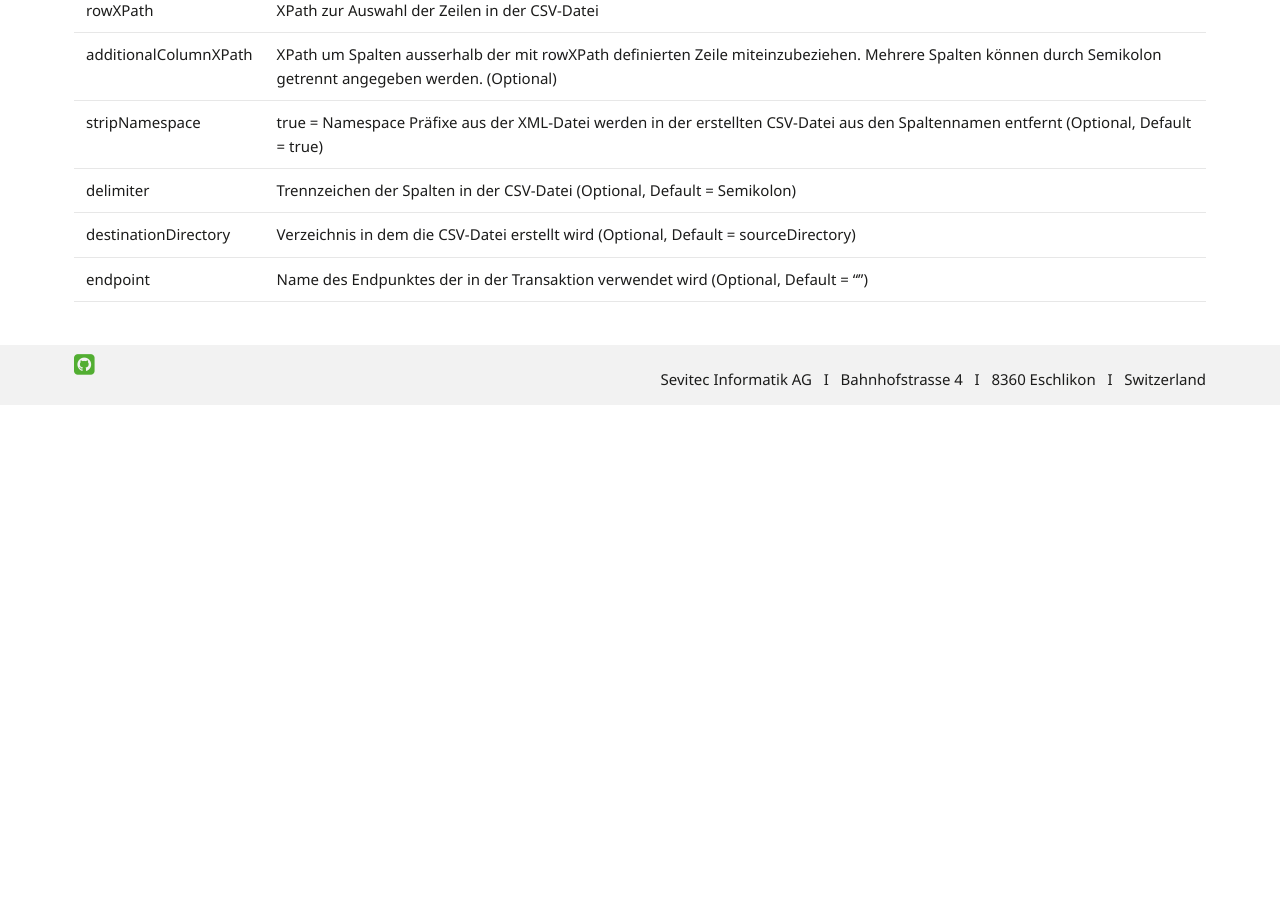
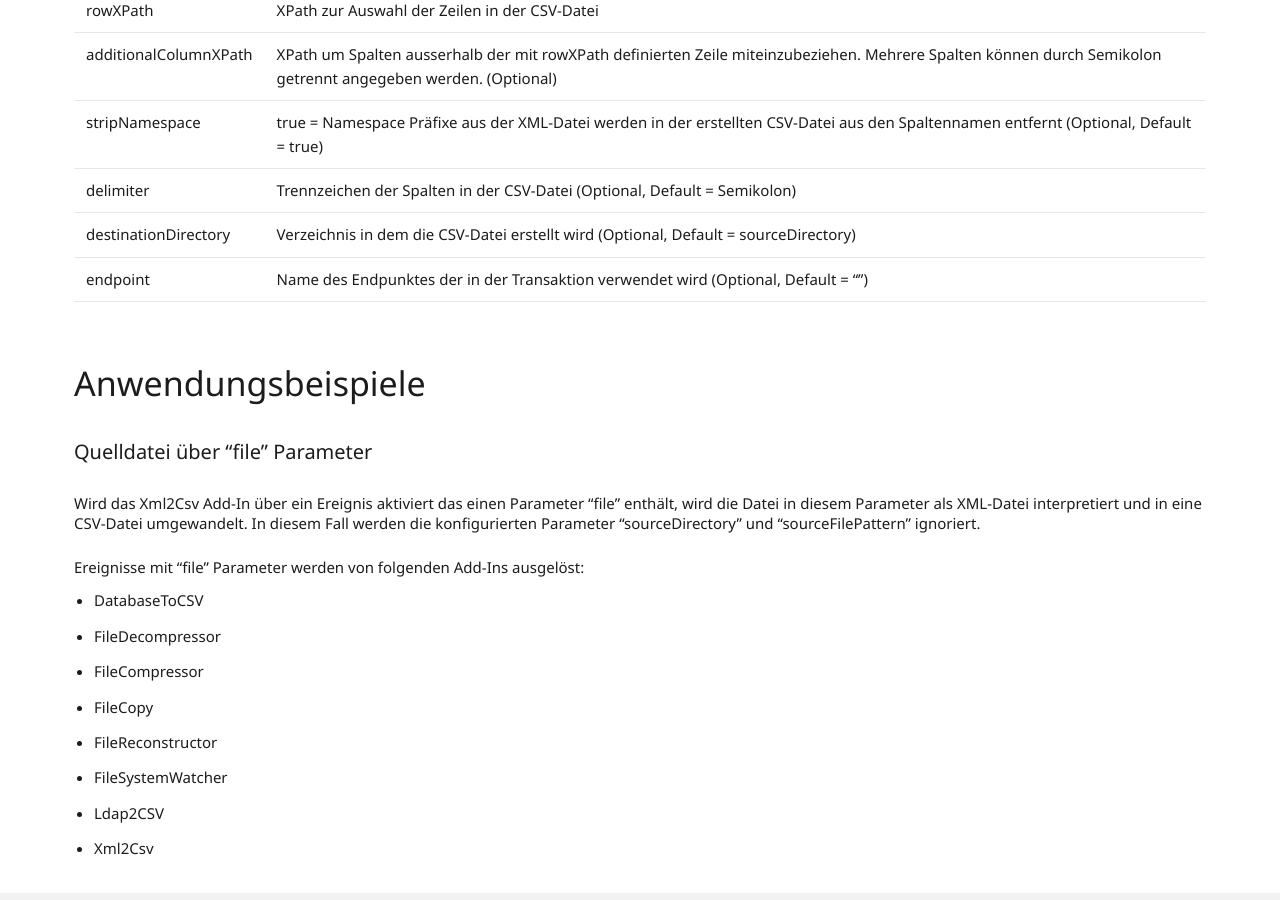
Before and after one commit to primesoft-group/oneconnexx-docs, a Jekyll site: the page built from _pages/addins/de/xml2csv.md, in a window 1280 px wide and 900 px high, scrolled down 852 px. Built offline with Jekyll 4.4.1, drawn with Linux system fonts in a browser that asks for light colours; nearby versions of some CDN libraries; some web fonts are replaced; before the commit the page ends 1257 px from its top, so only the background shows below that.

Commit message:
Update xml2csv.md

```diff
--- a/_pages/addins/de/xml2csv.md
+++ b/_pages/addins/de/xml2csv.md
@@ -24,8 +24,18 @@
 | destinationDirectory | Verzeichnis in dem die CSV-Datei erstellt wird (Optional, Default = sourceDirectory) |
 | endpoint | Name des Endpunktes der in der Transaktion verwendet wird (Optional, Default = "") |
 
-<!--
 ### Anwendungsbeispiele
 
-ToDo
--->
+##### Quelldatei über "file" Parameter
+
+Wird das Xml2Csv Add-In über ein Ereignis aktiviert das einen Parameter "file" enthält, wird die Datei in diesem Parameter als XML-Datei interpretiert und in eine CSV-Datei umgewandelt. In diesem Fall werden die konfigurierten Parameter "sourceDirectory" und "sourceFilePattern" ignoriert.
+
+Ereignisse mit  "file" Parameter werden von folgenden Add-Ins ausgelöst:
+* DatabaseToCSV
+* FileDecompressor
+* FileCompressor
+* FileCopy
+* FileReconstructor
+* FileSystemWatcher
+* Ldap2CSV
+* Xml2Csv
```
